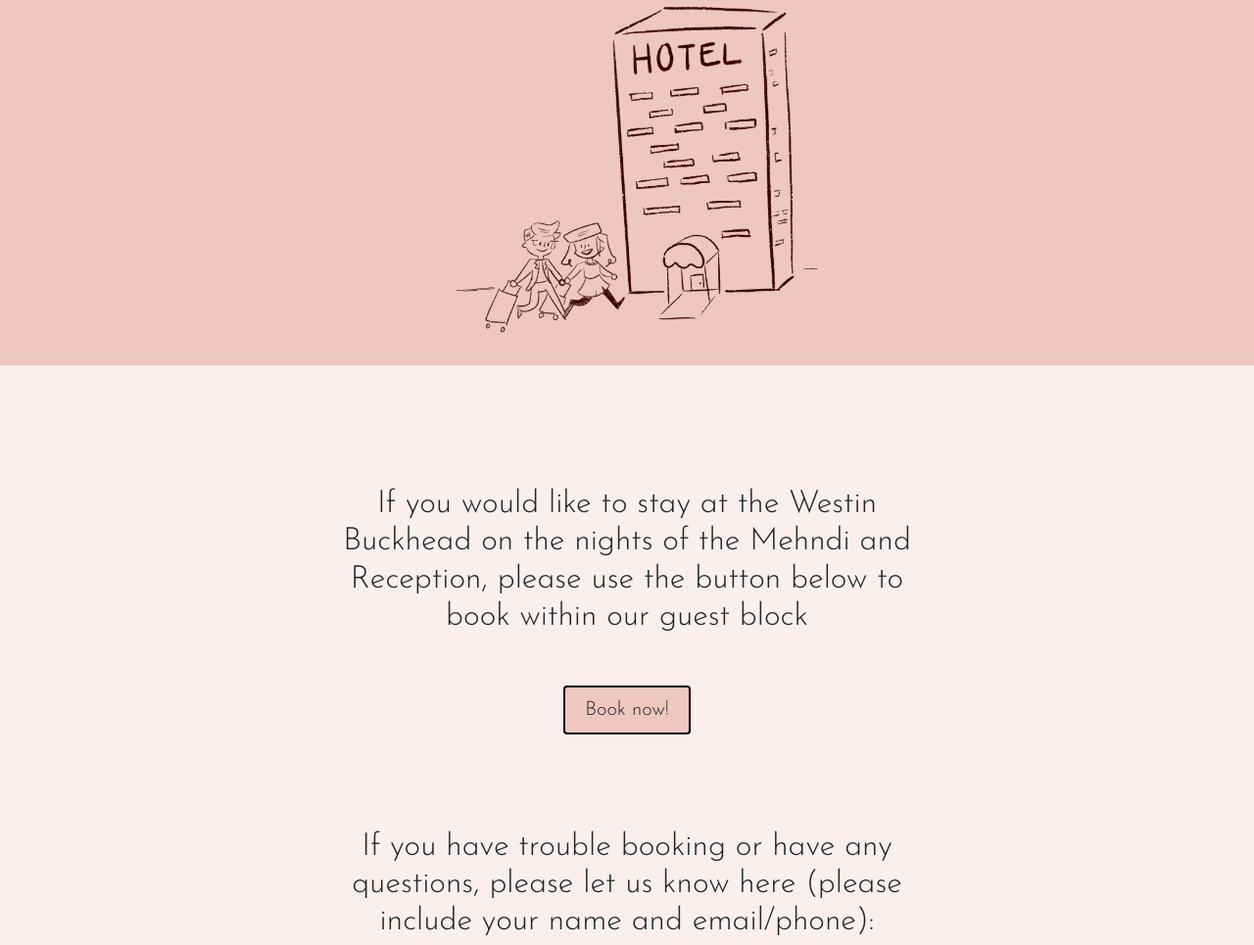
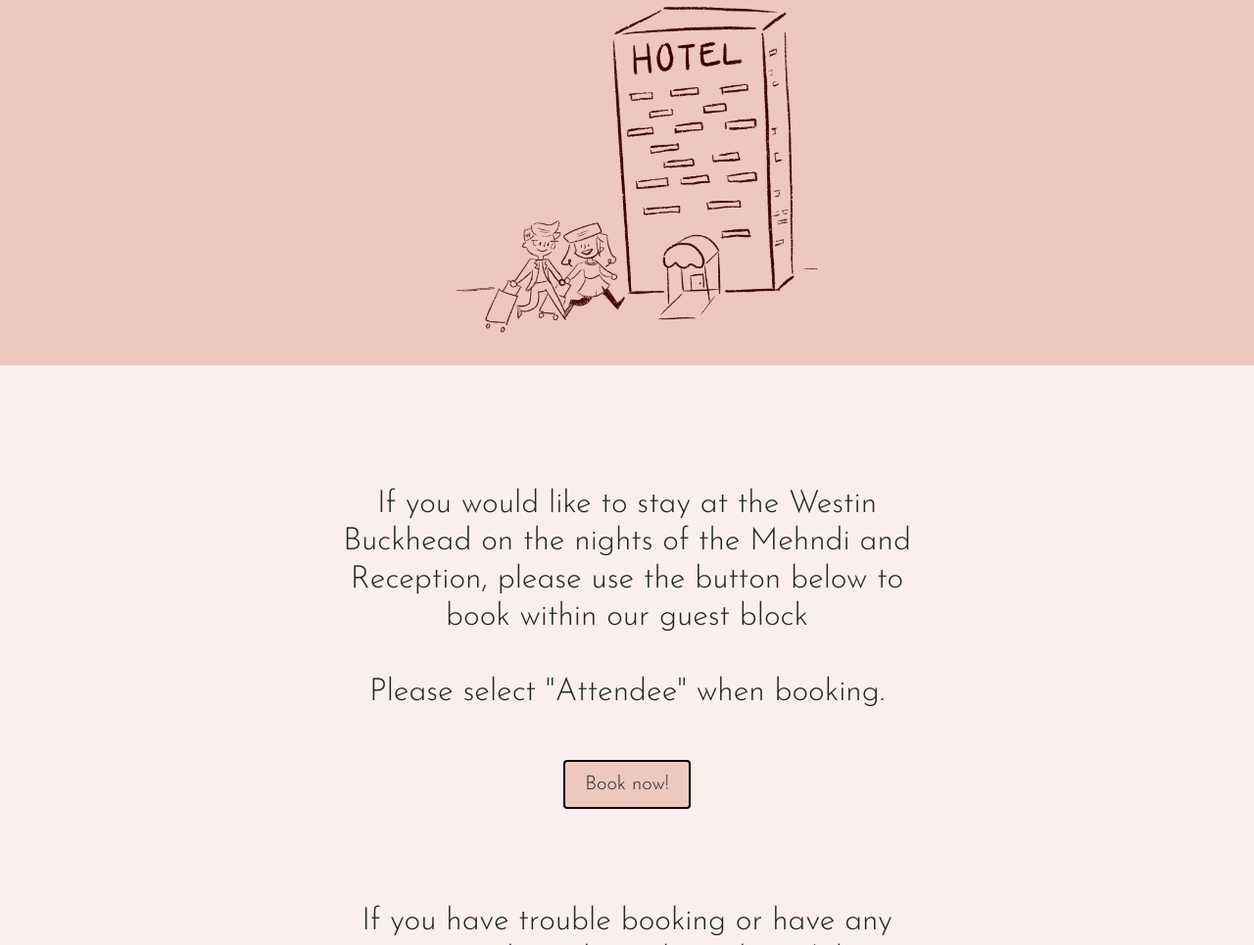
Before and after one commit to tahzabbani/elora_wedding, a Flask app: page /accommodations in a window 1280 px wide. Shown: the part 205-1170 px from the top of the page at 98% size. Run offline with Flask 2, Linux system fonts and the light colour scheme; some libraries are stand-ins or nearby versions.

Commit message:
added accomodations clarification

```diff
--- a/templates/accommodations.html
+++ b/templates/accommodations.html
@@ -49,7 +49,7 @@
         </div>
         <div class="row py-5 justify-content-center white-back">
             <div class="col-md-6 text-center">
-                <h2 class="content-margins">If you would like to stay at the Westin Buckhead on the nights of the Mehndi and Reception, please use the button below to book within our guest block
+                <h2 class="content-margins">If you would like to stay at the Westin Buckhead on the nights of the Mehndi and Reception, please use the button below to book within our guest block <br> <br> Please select "Attendee" when booking.
                 </h2>
                 <a href="https://book.passkey.com/event/50288721/owner/8650452/home" target="_blank"><input type="button" class="btn sbmt-btn book-btn" value="Book now!"></a>
             </div>
```
Also changed, not shown: 1 other file.
